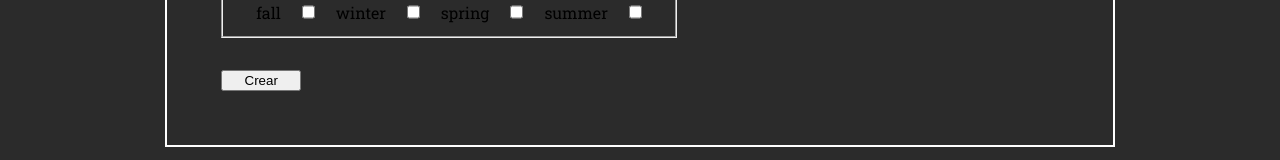
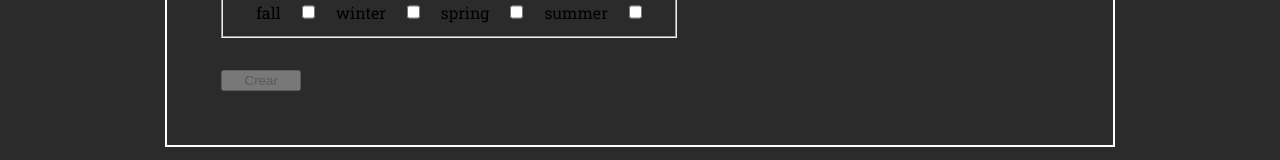
Before and after one commit to Fr33yr/PI-Countries-main, a React (Vite) app in the folder client/: page /activity in a window 1280 px wide. Shown: the part 539-699 px from the top of the page. Built offline with nearby package versions, Linux system fonts and the light colour scheme; no server answers.

Commit message:
disable submit controlled

```diff
--- a/client/src/pages/activity/Activity.jsx
+++ b/client/src/pages/activity/Activity.jsx
@@ -1,10 +1,12 @@
 import { useState } from 'react'
+import { useDispatch } from 'react-redux'
 import styles from './activity.module.css'
 import { createActivity } from '../../redux/actions'
 import {
     Checkbox, Radio, Text, Number,
-    Search, SubmitButton
+    Search
 } from '../../components/index'
+import { useEffect } from 'react'
 
 export default function Activity() {
     const [form, setForm] = useState({ name: '', dificulty: '', duration: 1 })
@@ -12,8 +14,18 @@ export default function Activity() {
         seasons: []
     })
     const [countriesIds, setCountriesIds] = useState([])
+    const [isDisabled, setIsDisabled] = useState(false)
+    const dispatch = useDispatch()
 
+    useEffect(()=>{
+        if(form.dificulty === '' || form.name === '' || selectedSeason.seasons.length === 0){
+            setIsDisabled(true)
+        }else{
+            setIsDisabled(false)
+        }
+    },[form])
 
+    //handlers
     const handleSubmit = (e) => {
         e.preventDefault()
         dispatch(createActivity({
@@ -27,14 +39,16 @@ export default function Activity() {
         <>
             <div className={styles.activities}>
                 <form className={styles.activityform} onSubmit={handleSubmit}>
-                    <Text setForm={setForm} />
-                    <Number setForm={setForm} />
-                    <Radio setForm={setForm} />
-                    <Checkbox selectedSeason={selectedSeason} setSelectedSeason={setSelectedSeason} />
-                    <button type="submit">Crear</button>
+                    <Text setForm={setForm} form={form} setIsDisabled={setIsDisabled} />
+                    <Number setForm={setForm} setIsDisabled={setIsDisabled} />
+                    <Radio setForm={setForm} setIsDisabled={setIsDisabled} />
+                    <Checkbox selectedSeason={selectedSeason} setSelectedSeason={setSelectedSeason}
+                        setIsDisabled={setIsDisabled} />
+                    <button type="submit" disabled={isDisabled}>Crear</button>
                 </form>
                 <Search countriesIds={countriesIds}
-                    setCountriesIds={setCountriesIds} />
+                    setCountriesIds={setCountriesIds}
+                    setIsDisabled={setIsDisabled}/>
             </div>
         </>
     )
```
